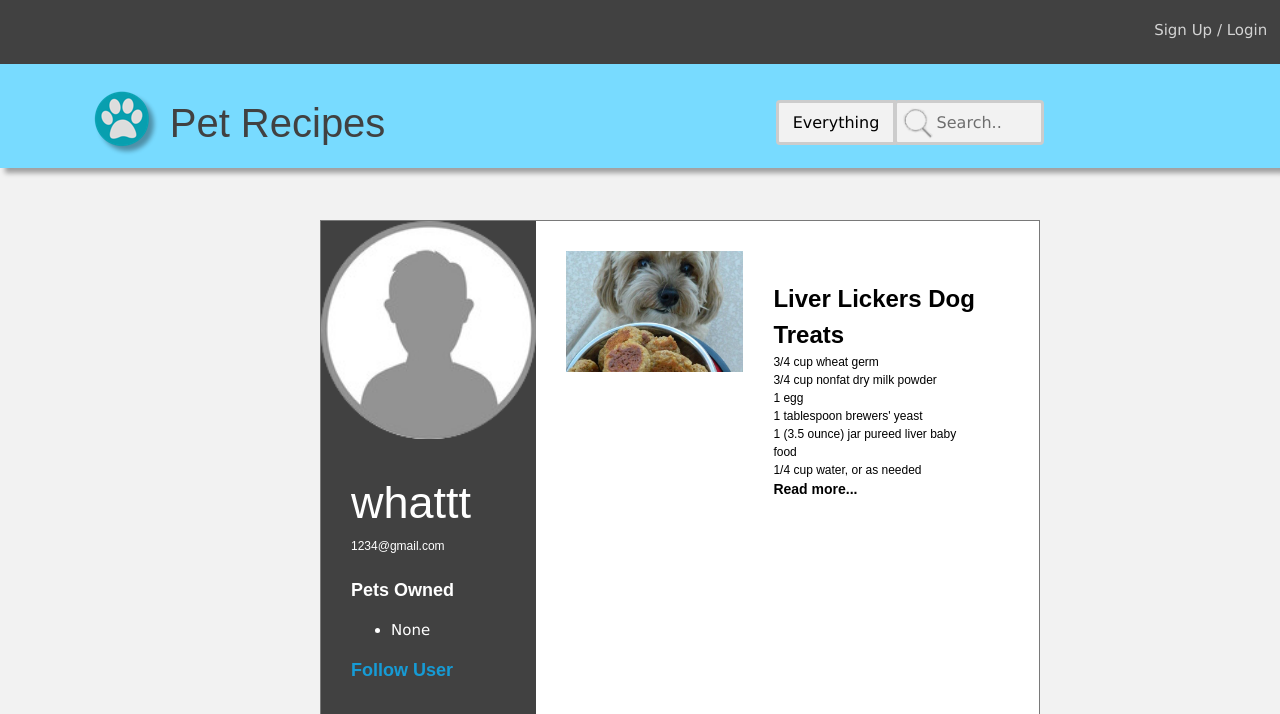
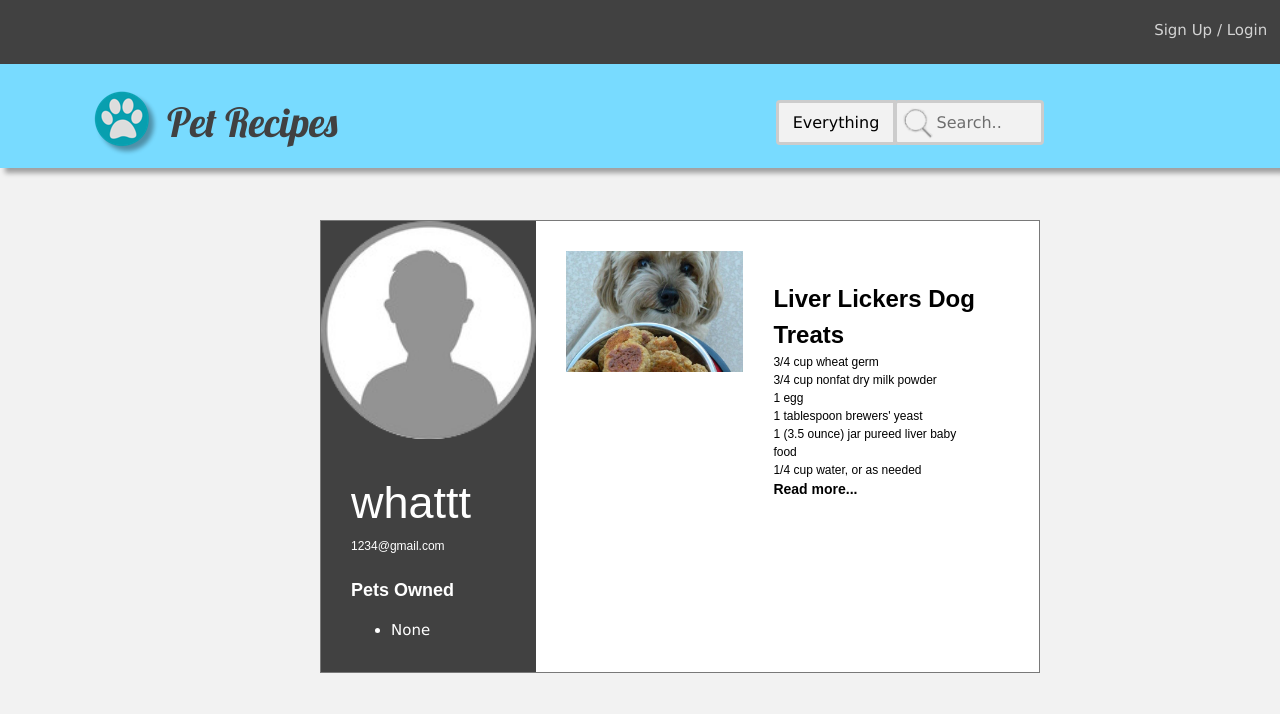
Before and after one commit to YijunFang/Pet_Recipe, a Flask app: page /profile?userid=1 in a window 1280 px wide. Shown: the top 714 px of the page. Run offline with Flask 2, Linux system fonts and the light colour scheme.

Commit message:
new logo font

```diff
--- a/app/static/data/styles.css
+++ b/app/static/data/styles.css
@@ -68,7 +68,7 @@ a:active {
 }
 
 .heading_0a{
-  font-family:'ArialMT', 'Arial';
+  font-family: 'Lobster', sans-serif;
   font-weight:normal;
   font-style:normal;
   font-size:40px;
--- a/app/static/files/home/styles.css
+++ b/app/static/files/home/styles.css
@@ -145,7 +145,7 @@ input[name="search_term"] {
 
 .bigtitle{
   font-style: bold;
-  font-family: arial;
+  font-family: 'Lobster', sans-serif;
   font-size: 160px;
   color: white;
 }
--- a/app/templates/header.html
+++ b/app/templates/header.html
@@ -1,4 +1,7 @@
 <link href="../static/files/header/styles.css" type="text/css" rel="stylesheet"/>
+<style>
+@import url('https://fonts.googleapis.com/css?family=Lobster');
+</style>
 
     <!-- TOP Black Bar -->
     <div id="u0" class="">
--- a/app/templates/home_alt.html
+++ b/app/templates/home_alt.html
@@ -12,7 +12,7 @@
         <link rel="stylesheet" href="https://www.w3schools.com/w3css/4/w3.css">
         <link href="../static/files/header/styles_alt.css" type="text/css" rel="stylesheet"/>
         <link href="../static/files/recipe/styles.css" type="text/css" rel="stylesheet"/>
-
+        <link href="https://fonts.googleapis.com/css?family=Lobster" rel="stylesheet">
     </head>
     <body>
 
--- a/app/templates/profile_test.html
+++ b/app/templates/profile_test.html
@@ -45,7 +45,7 @@
             </ul>
             {% if current_user.id == profile[0].id %}
             <a href="/update_profile" style="color: #169BD5"><p class="heading_3">Update Profile</p></a>
-            {% else %}
+            {% elif current_user.is_authenticated %}
             <a href="/follow" style="color: #169BD5"><p class="heading_3">Follow User</p></a>
             {% endif %}
             </div>
```
